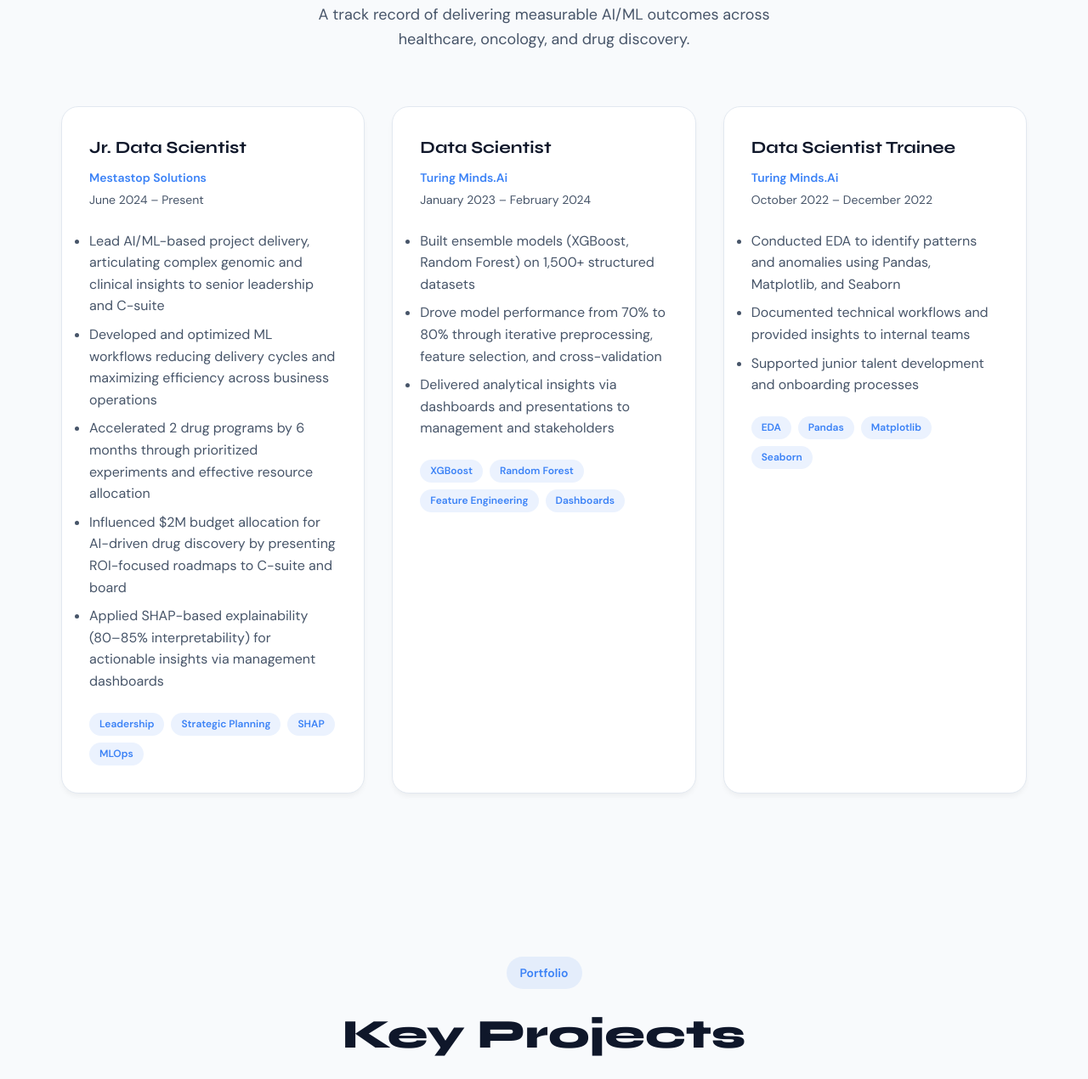
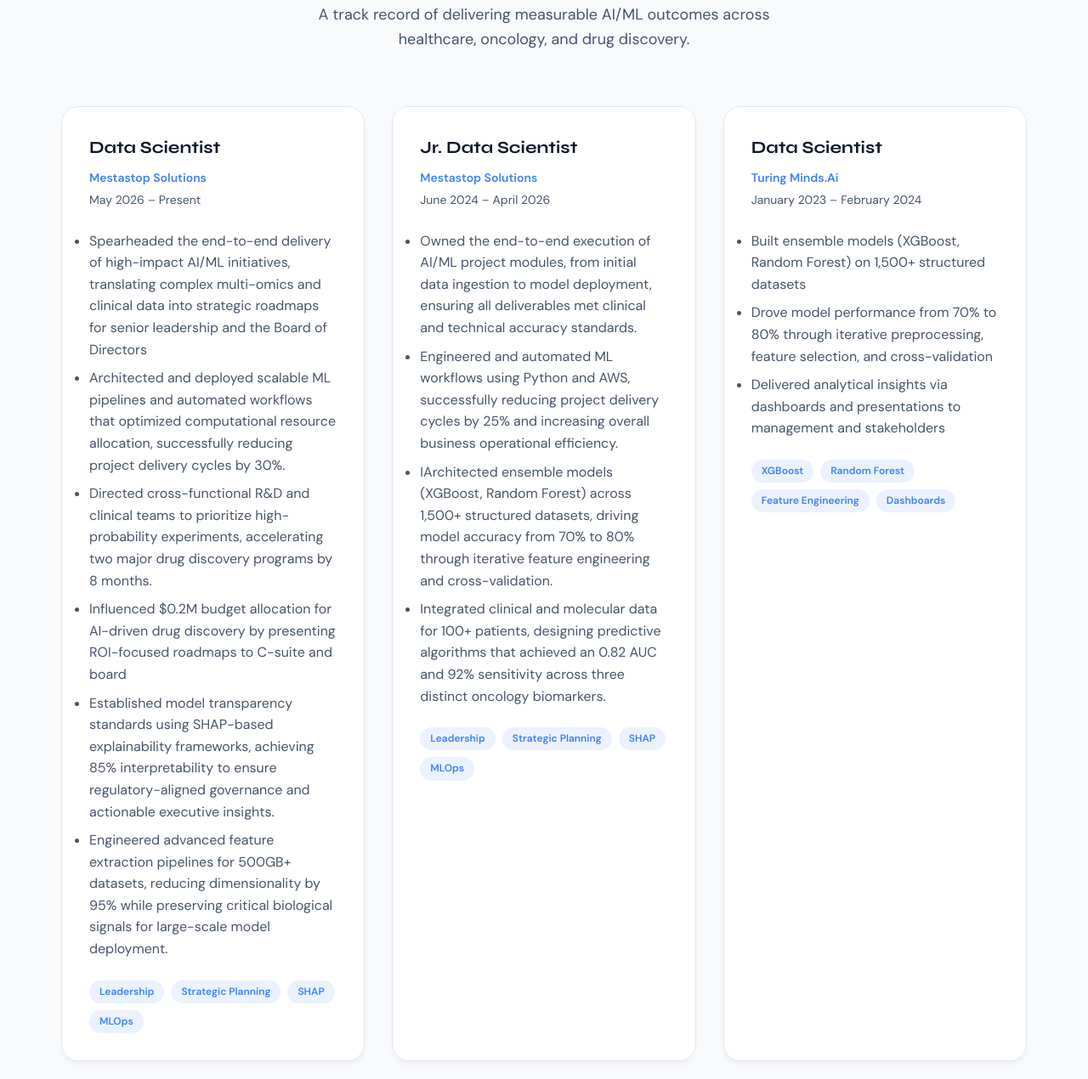
Before and after one commit to MohammedShabanAnsari/Mohammed-Shaban-Profile-Webpage, a plain HTML site: page index.html in a window 1280 px wide. Shown: the part 1295-2565 px from the top of the page at 85% size. Drawn offline with Linux system fonts and the light colour scheme.

Commit message:
Update index.html

```diff
--- a/index.html
+++ b/index.html
@@ -791,11 +791,11 @@
                         <div class="card-subtitle">Delivering measurable outcomes</div>
                         <div class="card-stats">
                             <div class="stat-item">
-                                <div class="stat-number">6mo</div>
+                                <div class="stat-number">8mo</div>
                                 <div class="stat-label">Accelerated</div>
                             </div>
                             <div class="stat-item">
-                                <div class="stat-number">$2M</div>
+                                <div class="stat-number">$0.2M</div>
                                 <div class="stat-label">Investment</div>
                             </div>
                             <div class="stat-item">
@@ -849,17 +849,41 @@
             <div class="grid">
                 <div class="card reveal">
                     <div class="card-header">
-                        <div class="card-title">Jr. Data Scientist</div>
+                        <div class="card-title">Data Scientist</div>
                         <div class="card-subtitle">Mestastop Solutions</div>
-                        <div class="card-meta">June 2024 – Present</div>
+                        <div class="card-meta">May 2026 – Present</div>
                     </div>
                     <div class="card-content">
                         <ul>
-                            <li>Lead AI/ML-based project delivery, articulating complex genomic and clinical insights to senior leadership and C-suite</li>
-                            <li>Developed and optimized ML workflows reducing delivery cycles and maximizing efficiency across business operations</li>
-                            <li>Accelerated 2 drug programs by 6 months through prioritized experiments and effective resource allocation</li>
-                            <li>Influenced $2M budget allocation for AI-driven drug discovery by presenting ROI-focused roadmaps to C-suite and board</li>
-                            <li>Applied SHAP-based explainability (80–85% interpretability) for actionable insights via management dashboards</li>
+                            <li>Spearheaded the end-to-end delivery of high-impact AI/ML initiatives, translating complex multi-omics and clinical data into strategic roadmaps for senior leadership and the Board of Directors</li>
+                            <li>Architected and deployed scalable ML pipelines and automated workflows that optimized computational resource allocation, successfully reducing project delivery cycles by 30%.</li>
+                            <li>Directed cross-functional R&D and clinical teams to prioritize high-probability experiments, accelerating two major drug discovery programs by 8 months.</li>
+                            <li>Influenced $0.2M budget allocation for AI-driven drug discovery by presenting ROI-focused roadmaps to C-suite and board</li>
+                            <li>Established model transparency standards using SHAP-based explainability frameworks, achieving 85% interpretability to ensure regulatory-aligned governance and actionable executive insights.</li>
+                            <li>Engineered advanced feature extraction pipelines for 500GB+ datasets, reducing dimensionality by 95% while preserving critical biological signals for large-scale model deployment.</li>
+                        </ul>
+                    </div>
+                    <div class="tags">
+                        <span class="tag">Leadership</span>
+                        <span class="tag">Strategic Planning</span>
+                        <span class="tag">SHAP</span>
+                        <span class="tag">MLOps</span>
+                    </div>
+                </div>
+
+                <div class="card reveal">
+                    <div class="card-header">
+                        <div class="card-title">Jr. Data Scientist</div>
+                        <div class="card-subtitle">Mestastop Solutions</div>
+                        <div class="card-meta">June 2024 – April 2026</div>
+                    </div>
+                    <div class="card-content">
+                        <ul>
+                            <li>Owned the end-to-end execution of AI/ML project modules, from initial data ingestion to model deployment, ensuring all deliverables met clinical and technical accuracy standards.</li>
+                            <li>Engineered and automated ML workflows using Python and AWS, successfully reducing project delivery cycles by 25% and increasing overall business operational efficiency.</li>
+                            <li>IArchitected ensemble models (XGBoost, Random Forest) across 1,500+ structured datasets, driving model accuracy from 70% to 80% through iterative feature engineering and cross-validation.</li>
+                            <li>Integrated clinical and molecular data for 100+ patients, designing predictive algorithms that achieved an 0.82 AUC and 92% sensitivity across three distinct oncology biomarkers.</li>
+                        </ul>
                         </ul>
                     </div>
                     <div class="tags">
@@ -1027,6 +1051,15 @@
                         </div>
                         <div class="skill-bar">
                             <div class="skill-fill" data-width="85"></div>
+                        </div>
+                    </div>
+                    <div class="skill-item">
+                        <div class="skill-header">
+                            <span class="skill-name">Power Bi, Tableau, Excel</span>
+                            <span class="skill-level">Advanced</span>
+                        </div>
+                        <div class="skill-bar">
+                            <div class="skill-fill" data-width="88"></div>
                         </div>
                     </div>
                     <div class="skill-item">
```
